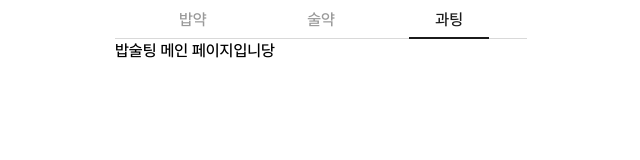
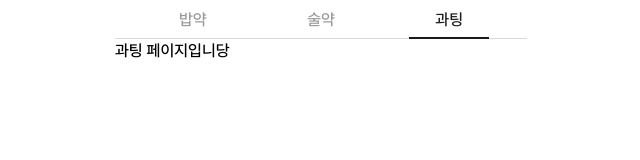
Before and after one commit to BobSoolTing/Bob-Sool-Ting-FE, a Next.js app: page /bst/ting in a window 1280 px wide. Shown: the top 160 px of the page, without its empty margins (319-959 px from the left). Built offline with nearby package versions, Linux system fonts and the light colour scheme.

Commit message:
📝 Update : 함수명 수정, 파일명 수정 및 경로 수정

```diff
--- a/src/pages/bst/sul.tsx
+++ b/src/pages/bst/Sool.tsx
@@ -3,14 +3,14 @@ import { ReactNode } from "react";
 import BottomBar from "@/components/shared/BottomBar";
 import CategoryBar from "@/components/shared/CategoryBar";
 
-export default function BstPage() {
+export default function SoolPage() {
   return (
-    <div>밥술팅 메인 페이지입니당</div>
+    <div>술약 페이지입니당</div>
   )
 }
 
 
-BstPage.getLayout = (page: ReactNode) => {
+SoolPage.getLayout = (page: ReactNode) => {
   return (
       <>
         <CategoryBar />
--- a/src/pages/bst/bob.tsx
+++ b/src/pages/bst/bob.tsx
@@ -3,14 +3,14 @@ import { ReactNode } from "react";
 import BottomBar from "@/components/shared/BottomBar";
 import CategoryBar from "@/components/shared/CategoryBar";
 
-export default function BstPage() {
+export default function BobPage() {
   return (
-    <div>밥술팅 메인 페이지입니당</div>
+    <div>밥약 페이지입니당</div>
   )
 }
 
 
-BstPage.getLayout = (page: ReactNode) => {
+BobPage.getLayout = (page: ReactNode) => {
   return (
       <>
         <CategoryBar />
--- a/src/pages/bst/ting.tsx
+++ b/src/pages/bst/ting.tsx
@@ -3,14 +3,14 @@ import { ReactNode } from "react";
 import BottomBar from "@/components/shared/BottomBar";
 import CategoryBar from "@/components/shared/CategoryBar";
 
-export default function BstPage() {
+export default function TingPage() {
   return (
-    <div>밥술팅 메인 페이지입니당</div>
+    <div>과팅 페이지입니당</div>
   )
 }
 
 
-BstPage.getLayout = (page: ReactNode) => {
+TingPage.getLayout = (page: ReactNode) => {
   return (
       <>
         <CategoryBar />
```
